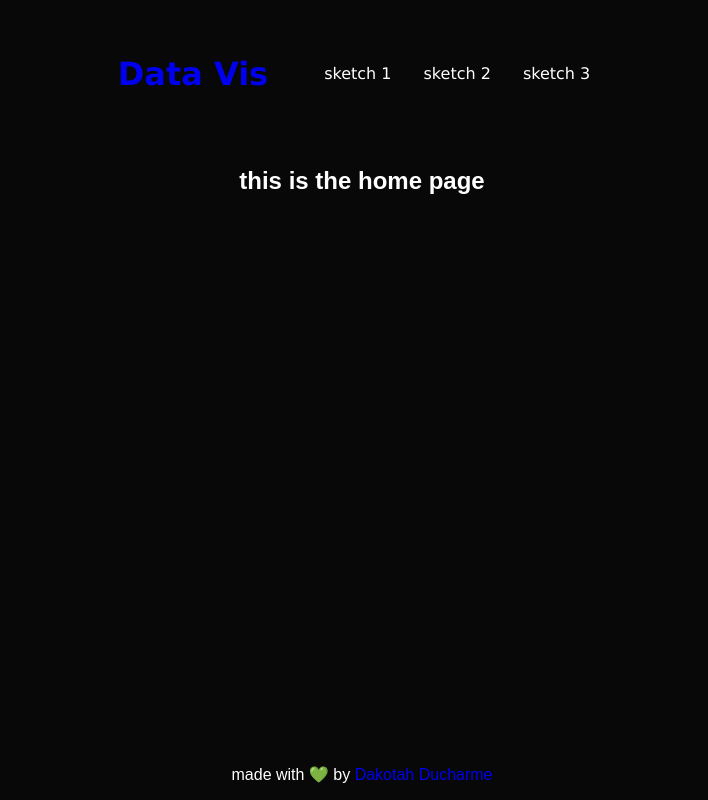
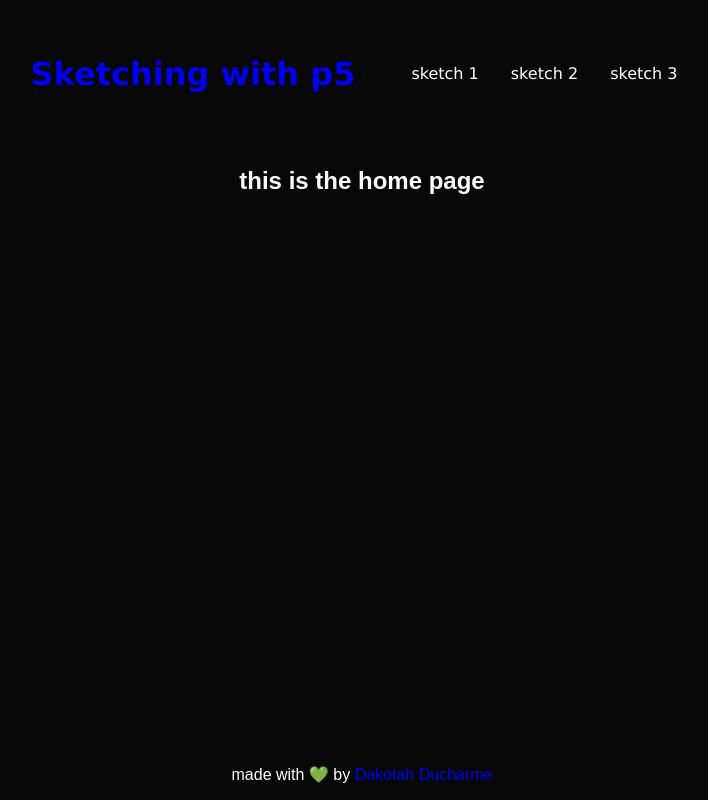
Before and after one commit to dakotahducharme/p5-showcase, a React (Create React App) app in the folder p5-frontend/: page / in a window 1280 px wide. Shown: the whole page, without its empty margins (278-986 px from the left). Built offline with nearby package versions, Linux system fonts and the light colour scheme.

Commit message:
Changing h1

```diff
--- a/p5-frontend/src/Header.jsx
+++ b/p5-frontend/src/Header.jsx
@@ -5,7 +5,7 @@ function Header () {
         <div>
             <header>
                 <div>
-                <h1><a href="/">Data Vis</a></h1>
+                <h1><a href="/">Sketching with p5</a></h1>
                 </div>
                 <div>
                     <ul>
```
